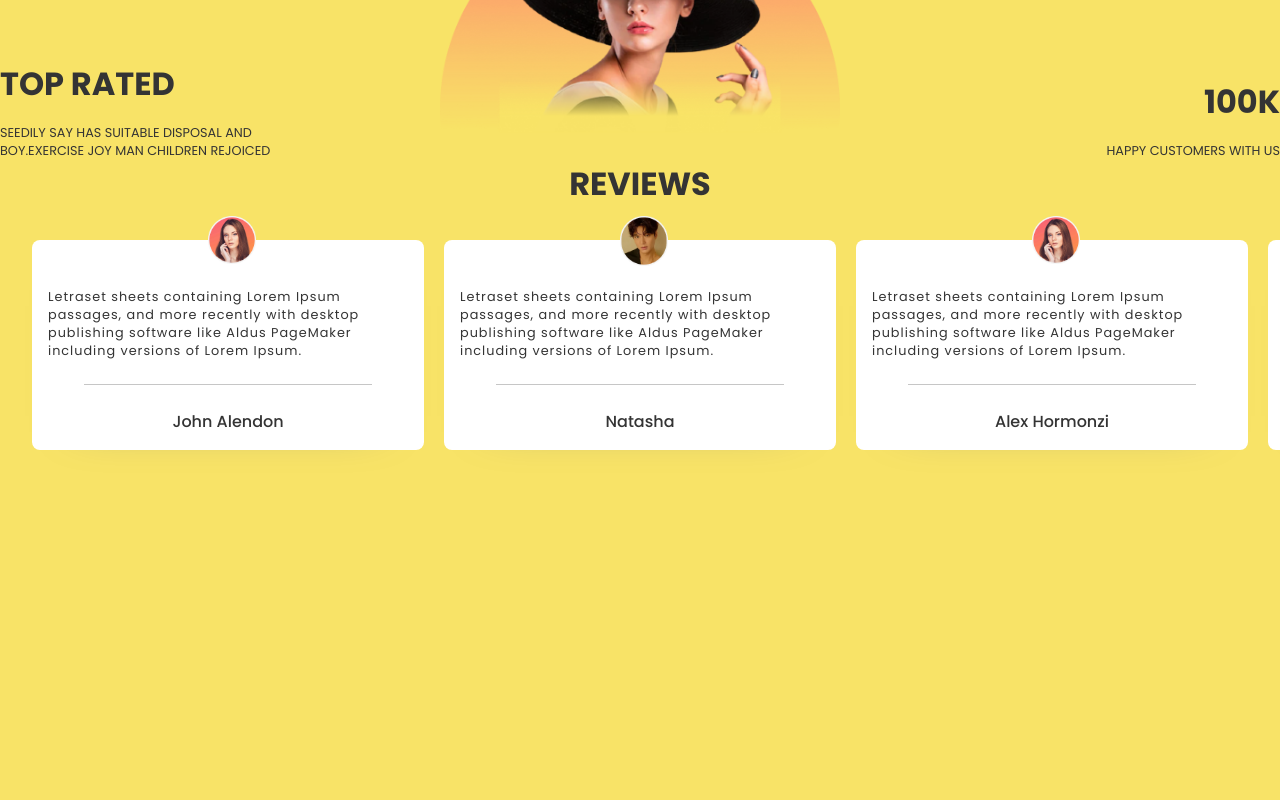
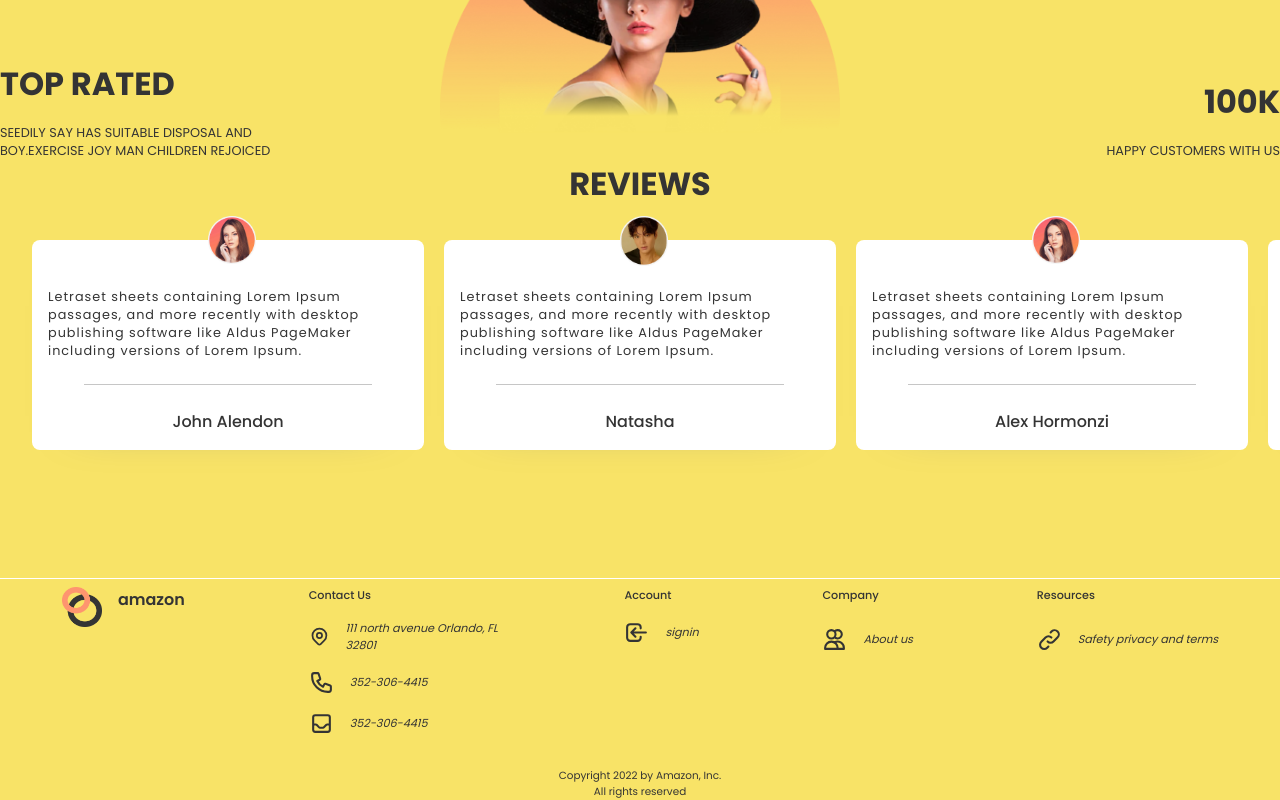
Before and after one commit to alhad-tm/E-comerece-web-using-reactjs, a React (Create React App) app: page / in a window 1280 px wide. Shown: the part 1766-2566 px from the top of the page. Before the commit the page ends 2248 px from the top, so only its background shows below. Built offline with nearby package versions, Linux system fonts and the light colour scheme.

Commit message:
footer added

```diff
--- a/src/App.js
+++ b/src/App.js
@@ -1,4 +1,5 @@
 import "./App.css";
+import Footer from "./components/Footer/Footer";
 import Header from "./components/header/Header";
 import Hero from "./components/Hero/Hero";
 import Products from "./components/Products/Products";
@@ -17,6 +18,7 @@
       <Virtual/>
       <Products/>
       <Testimonials/>
+      <Footer/>
     </div>
   );
 }
--- /dev/null
+++ b/src/components/Footer/Footer.jsx
@@ -0,0 +1,90 @@
+import React from "react";
+import css from "./Footer.module.css";
+import Logo from "../../assets/logo.png";
+import {
+  InboxIcon,
+  PhoneIcon,
+  LocationMarkerIcon,
+  LoginIcon,
+  UsersIcon,
+  LinkIcon,
+} from "@heroicons/react/outline";
+
+const Footer = () => {
+  return (
+    <div className={css.cFooterWrapper}>
+      <hr />
+
+      <div className={css.cFooter}>
+        <div className={css.logo}>
+          <img src={Logo} alt="" />
+          <span>amazon</span>
+        </div>
+        <div className={css.block}>
+          <div className={css.detail}>
+            <span>Contact Us</span>
+            <span className={css.pngLine}>
+              <LocationMarkerIcon className={css.icon} />
+              <span>111 north avenue Orlando, FL 32801</span>
+            </span>
+
+            <span className={css.pngLine}>
+                {""}
+              <PhoneIcon className={css.icon} />
+              <a href="tel:352-306-4415">352-306-4415</a>
+            </span>
+
+            <span className={css.pngLine}>
+                {""}
+              <InboxIcon className={css.icon} />
+              <a href="mailto:support@amazon">352-306-4415</a>
+            </span>
+          </div>
+        </div>
+
+
+        <div className={css.block}>
+          <div className={css.detail}>
+            <span>Account</span>
+            <span className={css.pngLine}>
+              <LoginIcon className={css.icon} />
+              signin
+            </span>
+            </div>
+            </div>
+
+        <div className={css.block}>
+          <div className={css.detail}>
+            <span>Company</span>
+            <span className={css.pngLine}>
+              <UsersIcon className={css.icon} />
+              <a href="/about">
+              <p>About us</p>
+              </a>
+            </span>
+            </div>
+            </div>
+
+        <div className={css.block}>
+          <div className={css.detail}>
+            <span>Resources</span>
+            <span className={css.pngLine}>
+              <LinkIcon className={css.icon} />
+              <p>Safety privacy and terms</p>
+            </span>
+            </div>
+            </div>
+            </div>
+
+
+            <div className={css.copyRight}>
+                <span>Copyright 2022 by Amazon, Inc.</span>
+                <span>All rights reserved</span>
+
+
+      </div>
+    </div>
+  );
+};
+
+export default Footer;
--- /dev/null
+++ b/src/components/Footer/Footer.module.css
@@ -0,0 +1,65 @@
+.cFooterWrapper{
+    width: 100%;
+    margin-top: 5rem;
+}
+
+.cFooterWrapper>hr{
+    width: 100%;
+    height: 1px;
+    border: none;
+    background-color: #fff;
+    margin-top: 1rem;
+}
+.cFooter{
+   display: flex;
+   width: 100%;
+   justify-content: space-around;
+}
+.logo{
+    display: flex;
+    align-items: flex-start;
+    gap: 1rem;
+}
+.logo>img{
+    width: 2.5rem;
+    height: 2.5rem;
+}
+.logo>span{
+    font-weight: 600;
+    font-size: 1rem;
+}
+.block{
+    display: flex;
+    flex-direction: column;
+    gap: 1rem;
+    max-width: 12rem;
+}
+.detail{
+    display: flex;
+    flex-direction: column;
+    width: inherit;
+    font-size: .7rem;
+    gap: 1rem;
+    font-style: italic;
+}
+.detail>span:nth-of-type(1){
+    font-weight: 500;
+    font-style: normal;
+    font-style: 1.2rem;
+}
+.pngLine{
+    display: flex;
+    gap: 1rem;
+    align-items: center;
+}
+.icon{
+    width: 25px;
+}
+.copyRight{
+    display: flex;
+    flex-direction: column;
+    width: 100%;
+    text-align: center;
+    font-size: .65rem;
+    margin-top: 2rem;
+}
```
